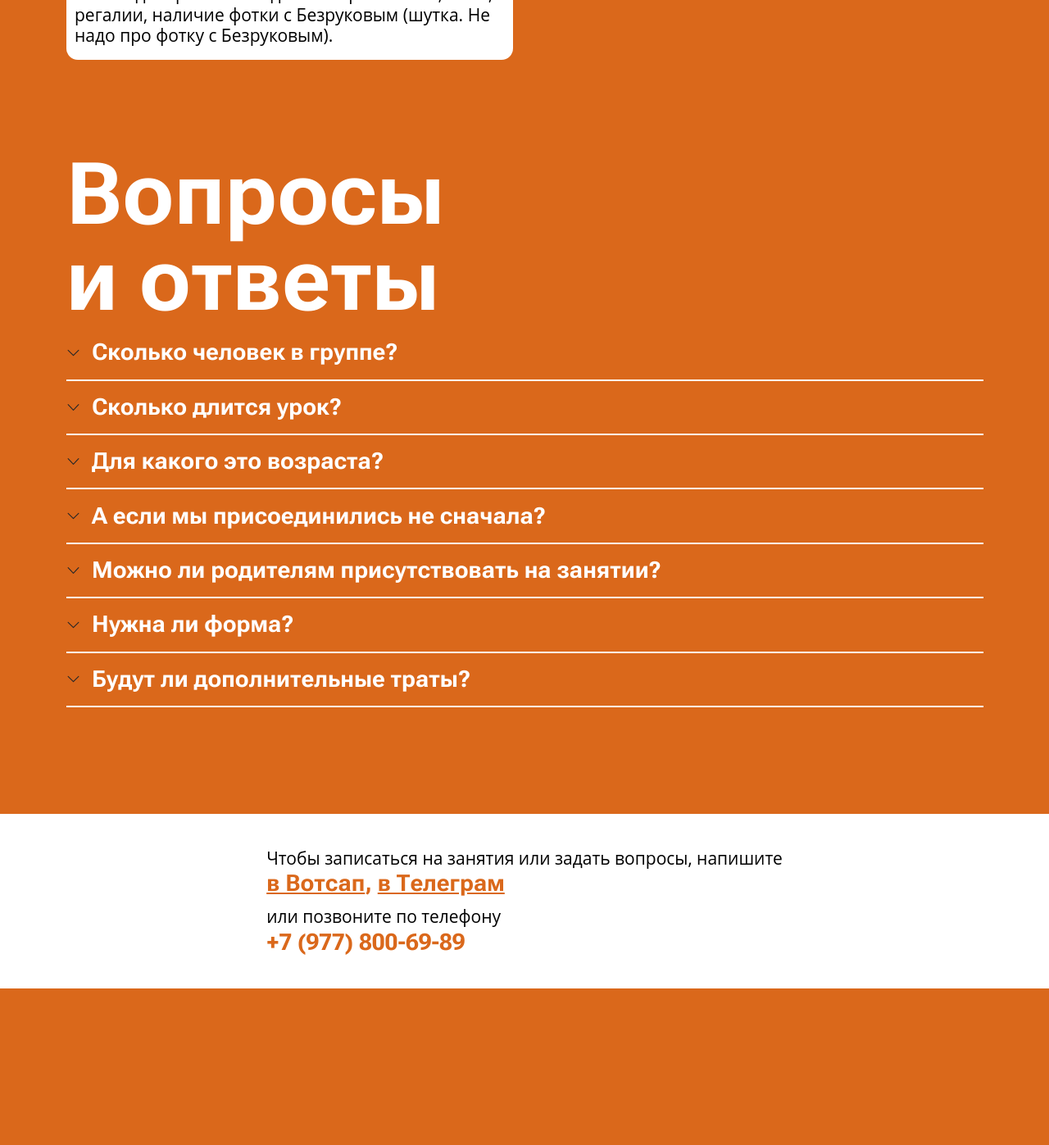
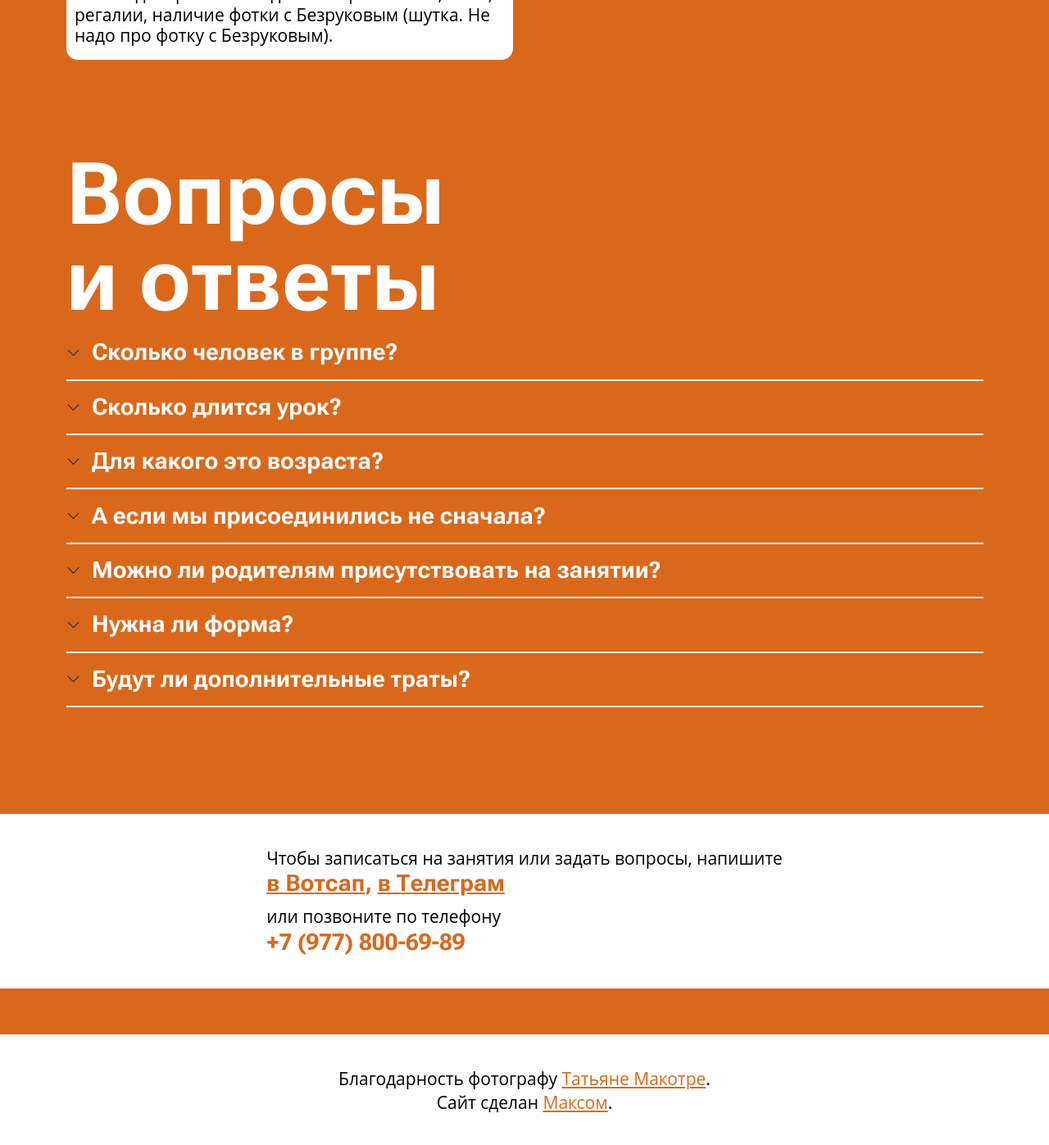
Before and after one commit to 1640max/mart, a Jekyll site: the page built from index.html, in a window 1280 px wide and 1400 px high, scrolled down 6561 px. Shown: the top 1397 px of the window at 82% size. Built offline with Jekyll 4.4.1, drawn with Linux system fonts in a browser that asks for light colours; before the commit the page ends 7767 px from its top, so only the background shows below that.

Commit message:
Добавил footer

```diff
--- /dev/null
+++ b/_sass/_footer.scss
@@ -0,0 +1,18 @@
+.footer {
+  display: flex;
+  flex-direction: column;
+  gap: .3rem;
+  text-align: center;
+}
+
+.footer__self {
+  margin-top: 4rem;
+}
+
+.footer__p {
+  margin: 0;
+}
+
+.footer__link {
+  color: var(--orange);
+}
--- a/index.html
+++ b/index.html
@@ -214,3 +214,12 @@ layout: page
   {% include apply.html %}
 
 </main>
+
+<footer class="gum gum_flat-bottom footer footer__self">
+  <p class="footer__p">Благодарность фотографу
+    <a class="footer__link" href="https://fotomt.ru">Татьяне Макотре</a>.
+  </p>
+  <p class="footer__p">Сайт сделан
+    <a class="footer__link" href="https://vk.com/max1640">Максом</a>.
+  </p>
+</footer>
--- a/style.scss
+++ b/style.scss
@@ -79,3 +79,4 @@
 @import "facts";
 @import "facts-2";
 @import "apply";
+@import "footer";
```
